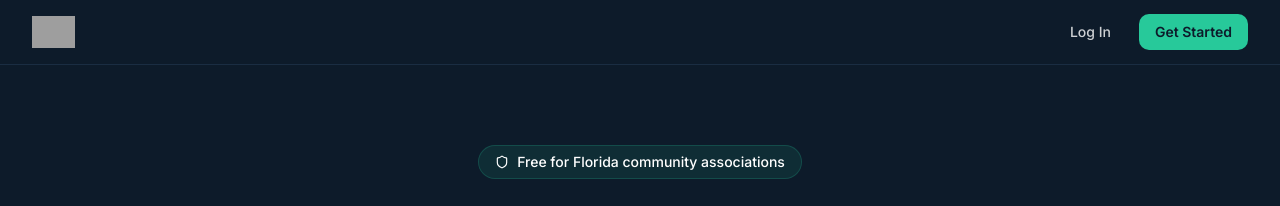
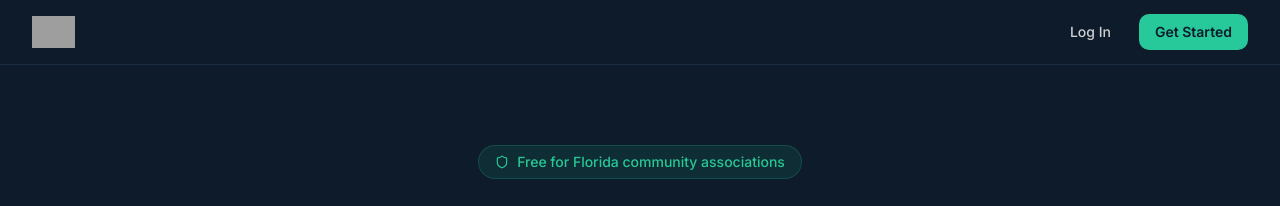
Before and after one commit to Radtorres75/approvedin, a React (Vite) app: page / in a window 1280 px wide. Shown: the top 206 px of the page. Built offline with nearby package versions, Linux system fonts and the light colour scheme; no server answers; grey boxes are pictures that could not be loaded.

Commit message:
Visual edits

```diff
--- a/src/pages/Home.jsx
+++ b/src/pages/Home.jsx
@@ -12,7 +12,7 @@ export default function Home() {
       {/* Hero */}
       <section className="bg-navy text-white py-20 px-4">
         <div className="max-w-4xl mx-auto text-center">
-          <div className="bg-teal/10 text-[#ffffff] mb-6 px-4 py-1.5 text-sm font-medium rounded-full inline-flex items-center gap-2 border border-teal/20">
+          <div className="bg-teal/10 text-[hsl(var(--accent))] mb-6 px-4 py-1.5 text-sm font-medium rounded-full inline-flex items-center gap-2 border border-teal/20">
             <Shield size={14} />
             Free for Florida community associations
           </div>
```
